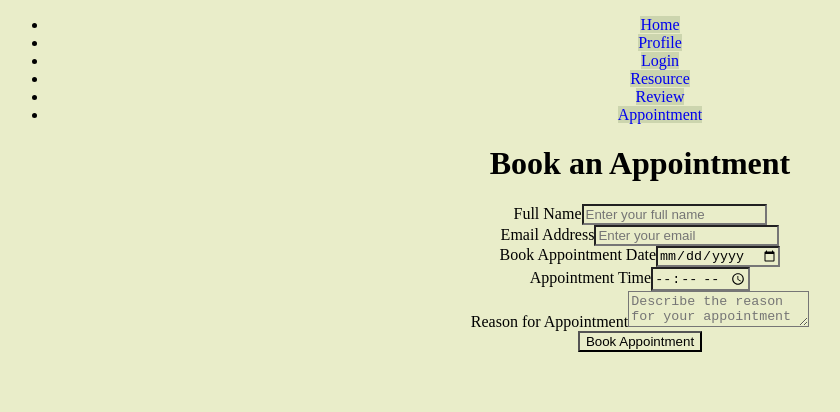
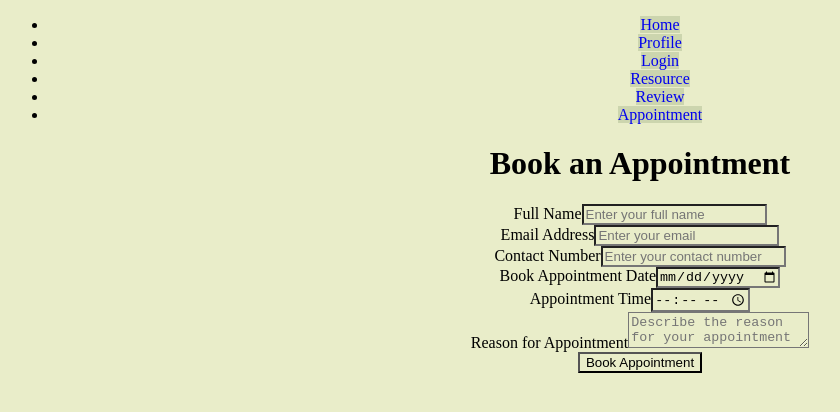
Before and after one commit to sasiedharan/CounsellingCell-S, a React (Create React App) app in the folder client/: page /Appointment in a window 1280 px wide. Shown: the top 412 px of the page, without its empty margins (0-840 px from the left). Built offline with nearby package versions, Linux system fonts and the light colour scheme.

Commit message:
appointment page updated

```diff
--- a/client/src/Pages/Appointment.js
+++ b/client/src/Pages/Appointment.js
@@ -31,7 +31,18 @@
                 placeholder="Enter your email"
               />
             </div>
-
+            {/* Phone number */}
+            <div className="mb-4">
+              <label className="block text-gray-700 text-sm font-semibold mb-2" htmlFor="Contact number">
+                Contact Number
+              </label>
+              <input
+                type="contact number"
+                id="contact number"
+                className="w-full px-4 py-2 border border-gray-300 rounded-md shadow-sm focus:outline-none focus:ring-2 focus:ring-blue-400"
+                placeholder="Enter your contact number"
+              />
+            </div>
             {/* Date Field */}
             <div className="mb-4">
               <label className="block text-gray-700 text-sm font-semibold mb-2" htmlFor="date">
--- a/package.json
+++ b/package.json
@@ -1,5 +1,7 @@
 {
   "dependencies": {
+    "@auth0/auth0-react": "^2.2.4",
+    "axios": "^1.7.7",
     "react": "^18.3.1",
     "react-dom": "^18.3.1",
     "react-router-dom": "^6.26.2"
```
Also changed, not shown: 1 other file (tests, documents, lock files or other folders).
